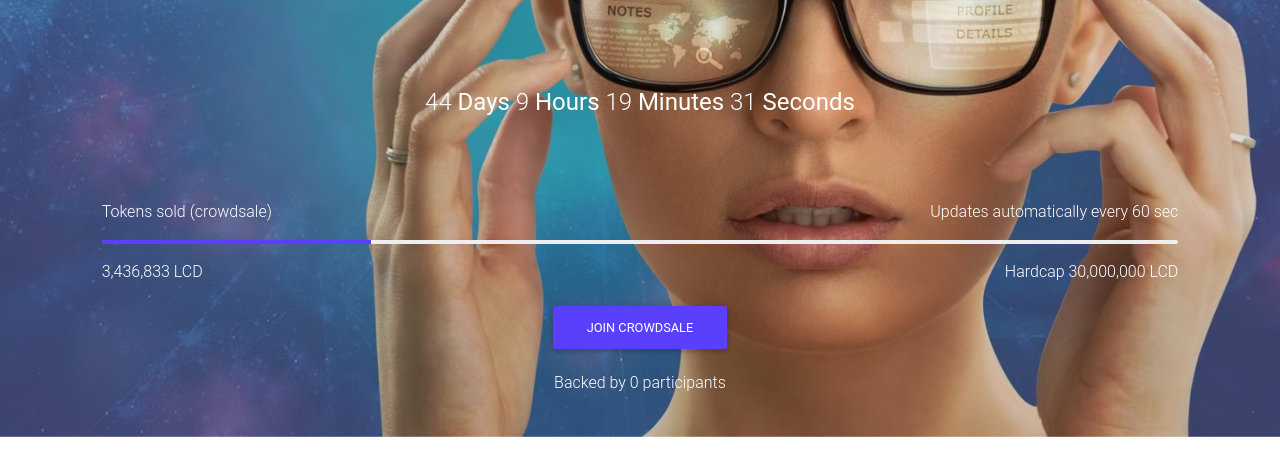
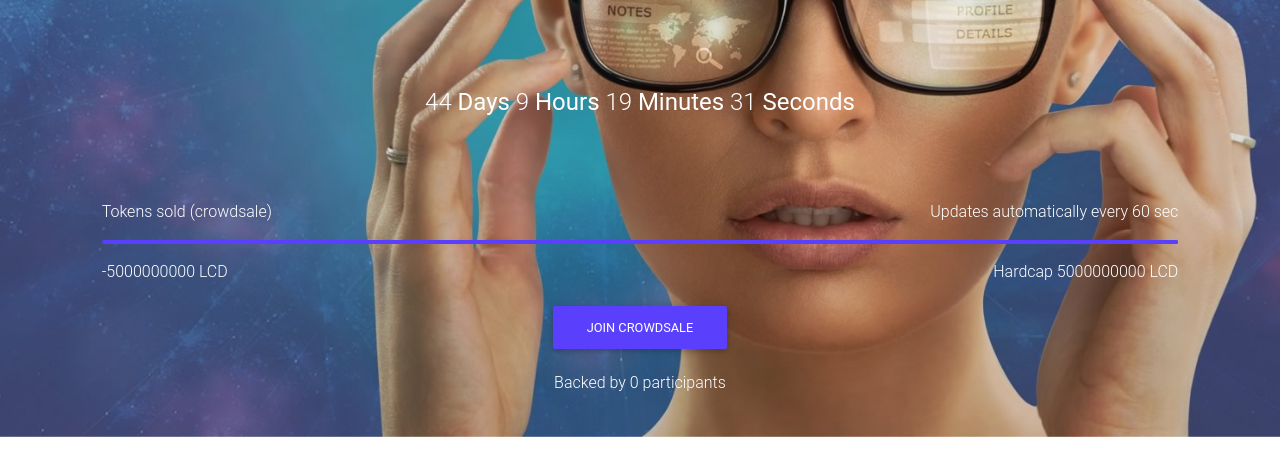
Before and after one commit to narnikgamarnikus/joshuabtc, a Django app: page /ru/ in a window 1280 px wide. Shown: the part 368-824 px from the top of the page. Run offline with Django 3.2, Linux system fonts and the light colour scheme; parts of the project's set-up code (start-up, migrations or seed data) failed here and were passed over; some libraries are stand-ins or nearby versions; some web fonts are replaced.

Commit message:
added template tags for progras bars

```diff
--- a/joshuabtc/templates/account/base.html
+++ b/joshuabtc/templates/account/base.html
@@ -3,7 +3,7 @@
 
 {% block content %}
 <section class="mt-5 mb-5 d-flex justify-content-center">
-	<div style="width: 22rem; margin-top: 3rem">
+	<div style="width: 22rem; margin-top: 3rem; text-align: center">
 
 		{% block inner %}{% endblock %}
 
--- a/joshuabtc/templates/pages/index.html
+++ b/joshuabtc/templates/pages/index.html
@@ -1,4 +1,4 @@
-{% load i18n static compress users %}
+{% load i18n static compress users progress_bar %}
 <!DOCTYPE html>
 <html lang="en" class="full-height">
 <head>
@@ -140,13 +140,13 @@
 										</div>
 
 										<div class="progress" style="margin-top: 1rem">
-										    <div class="progress-bar bg-progressbar" role="progressbar" style="width: 25%" aria-valuenow="25" aria-valuemin="0" aria-valuemax="100"></div>
+										    <div class="progress-bar bg-progressbar" role="progressbar" style="width: {% percent %}%" aria-valuenow="{% percent %}" aria-valuemin="0" aria-valuemax="100"></div>
 										</div>
 
 										<div class="d-flex justify-content-between" style="font-size: 1rem; margin-top: 1rem">
 
-											<span> 3,436,833 LCD </span>
-											<span> {% trans 'Hardcap' %} 30,000,000 LCD </span>
+											<span> {% sold %} LCD </span>
+											<span> {% trans 'Hardcap' %} {% all %} LCD </span>
 
 										</div>
 
--- /dev/null
+++ b/joshuabtc/users/templatetags/progress_bar.py
@@ -0,0 +1,41 @@
+
+import datetime
+from django import template
+import requests
+
+register = template.Library()
+
+API_KEY = 'VQDBC4GZA5MQT2F6IRW2U6RPH66HJRSF6S'
+CONTRACT_ADDRESS = '0xC592c63A86D03d1Ac2AAd4A0a2D5Cd1eB724dDBa'
+
+r = requests.get('https://api.etherscan.io/api?module=stats&action=tokensupply&contractaddress={}&apikey={}'.format(
+	CONTRACT_ADDRESS,
+	API_KEY,
+))
+
+response = r.json()
+
+@register.simple_tag(takes_context=True)
+def all(context):
+
+	#r = requests.get('https://api.etherscan.io/api?module=stats&action=tokensupply&contractaddress={}&apikey={}'.format(
+	#	CONTRACT_ADDRESS,
+	#	API_KEY,
+	#	))
+	#response = r.json()
+	#data = {
+	#	'all': 5000000000,
+	#	'sold': int(response['result']) - 5000000000,
+	#	'percent': ((int(response['result']) - 5000000000) * 100) / 5000000000
+	#}
+	#print(data)
+	#print(response['result'])
+	return 5000000000 #data
+
+@register.simple_tag(takes_context=True)
+def sold(context):
+	return int(response['result']) - 5000000000
+
+@register.simple_tag(takes_context=True)
+def percent(context):
+	return ((int(response['result']) - 5000000000) * 100) / 5000000000
```
Also changed, not shown: joshuabtc/templates/index_base.html (+0 -36 lines).
